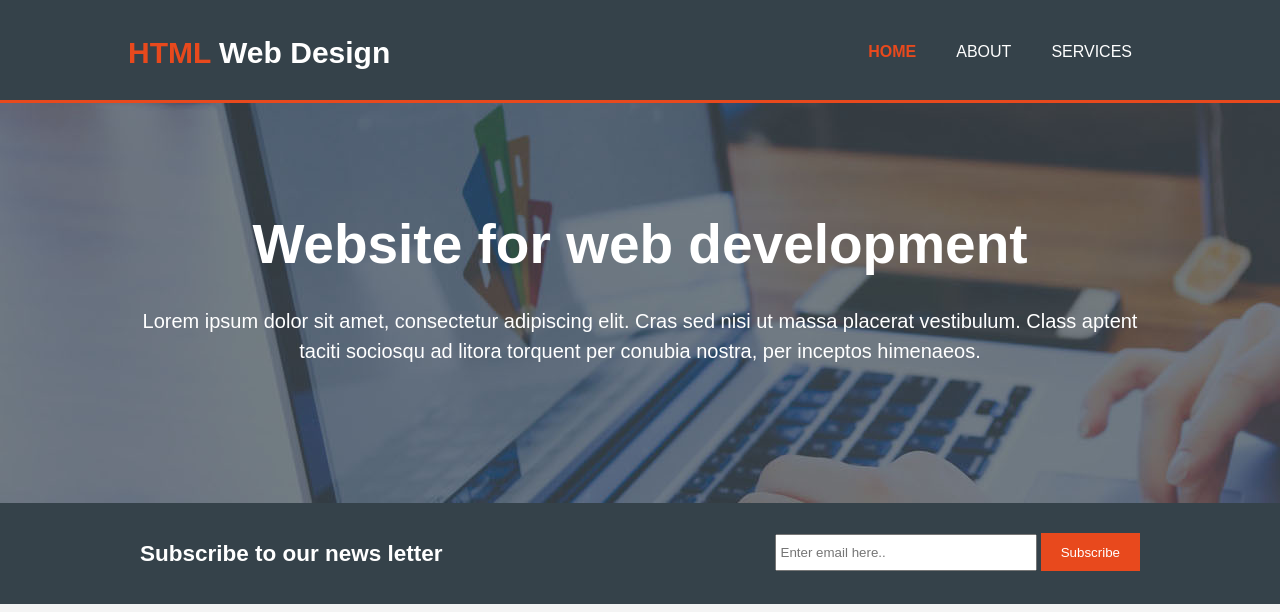
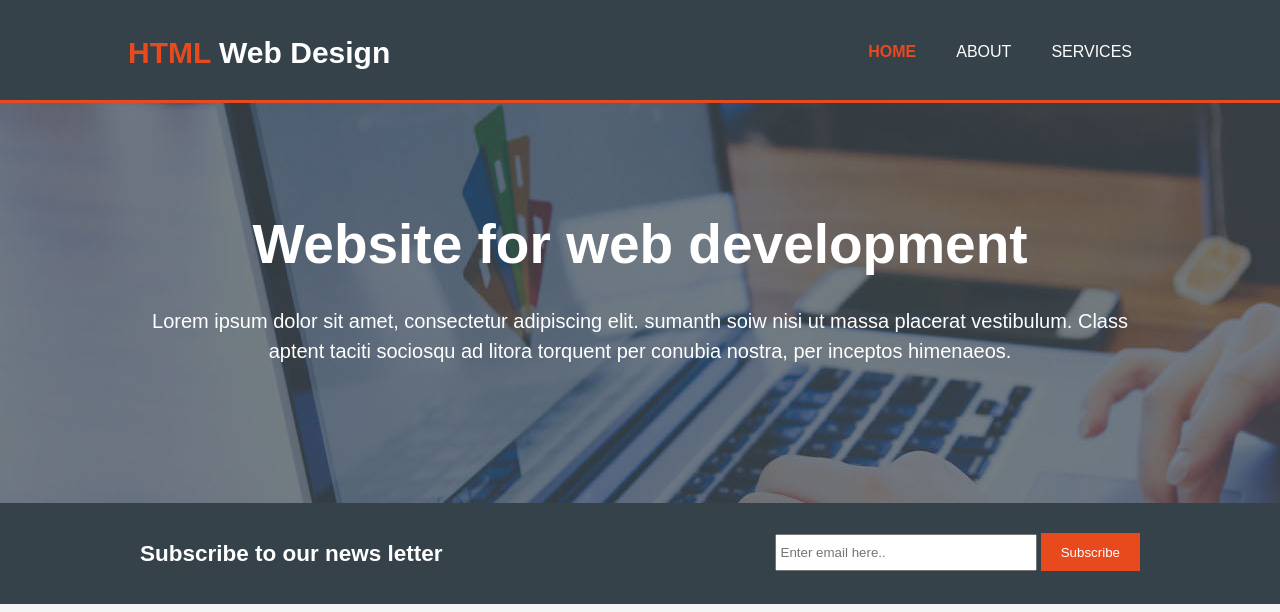
Before and after one commit to sumanthpadakanti/HTML-CSS-Project, a plain HTML site: page index.html in a window 1280 px wide. Shown: the top 612 px of the page. Drawn offline with Linux system fonts and the light colour scheme.

Commit message:
changesmade

```diff
--- a/index.html
+++ b/index.html
@@ -28,7 +28,7 @@
 <section id="showcase">
     <div class="container">
        <h1>Website for web development</h1>
-      <p>Lorem ipsum dolor sit amet, consectetur adipiscing elit. Cras sed nisi ut massa placerat vestibulum. Class aptent taciti sociosqu ad litora torquent per conubia nostra, per inceptos himenaeos.</p>
+      <p>Lorem ipsum dolor sit amet, consectetur adipiscing elit. sumanth soiw nisi ut massa placerat vestibulum. Class aptent taciti sociosqu ad litora torquent per conubia nostra, per inceptos himenaeos.</p>
     </div>
 </section>
  <section id="newsletter">
```
